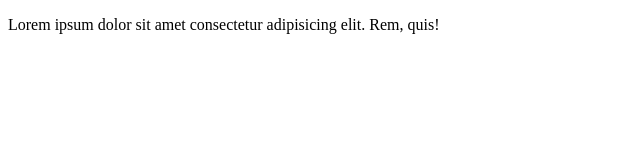
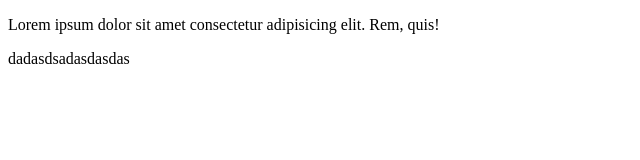
Before and after one commit to witchagorn/demo_git, a plain HTML site: page index.html in a window 1280 px wide. Shown: the whole page, without its empty margins (0-640 px from the left). Drawn offline with Linux system fonts and the light colour scheme.

Commit message:
Updatehtml

```diff
--- a/index.html
+++ b/index.html
@@ -7,5 +7,6 @@
 </head>
 <body>
     <p>Lorem ipsum dolor sit amet consectetur adipisicing elit. Rem, quis!</p>
+    <p>dadasdsadasdasdas</p>
 </body>
 </html>
```
